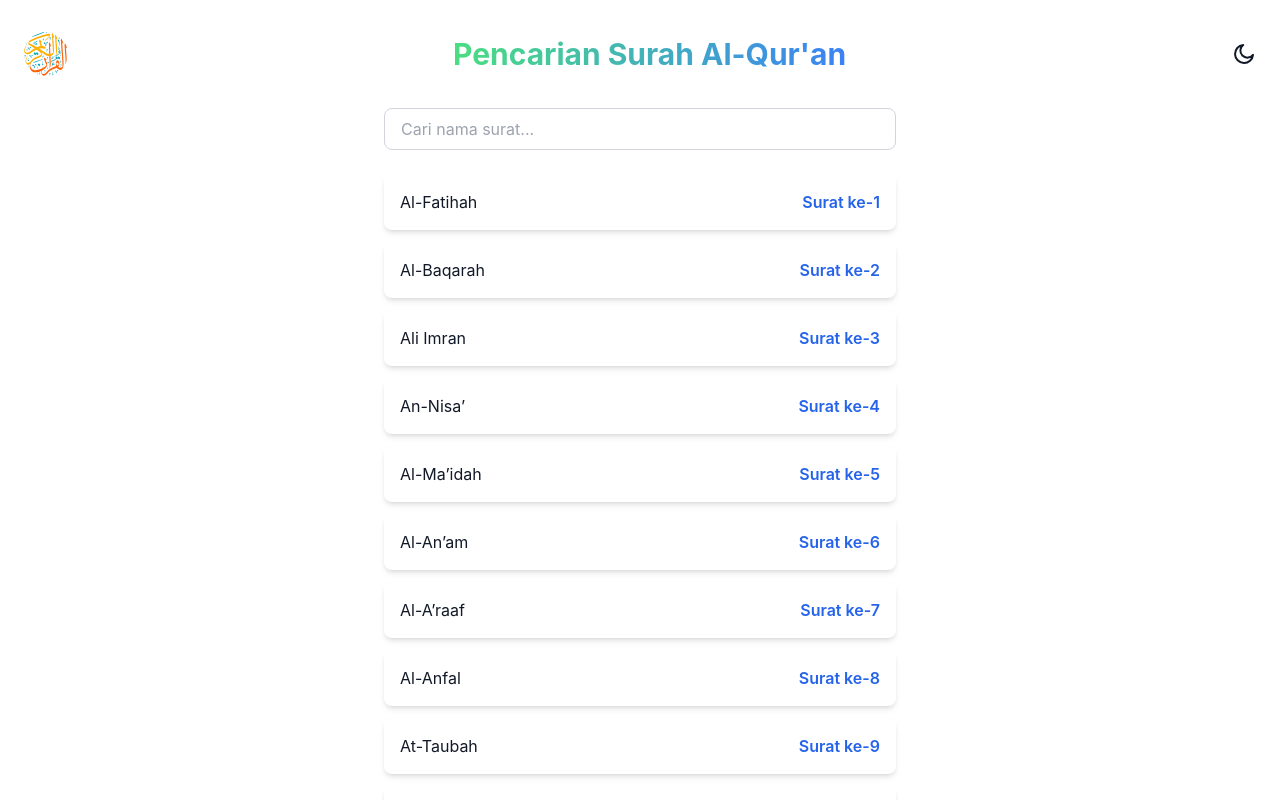
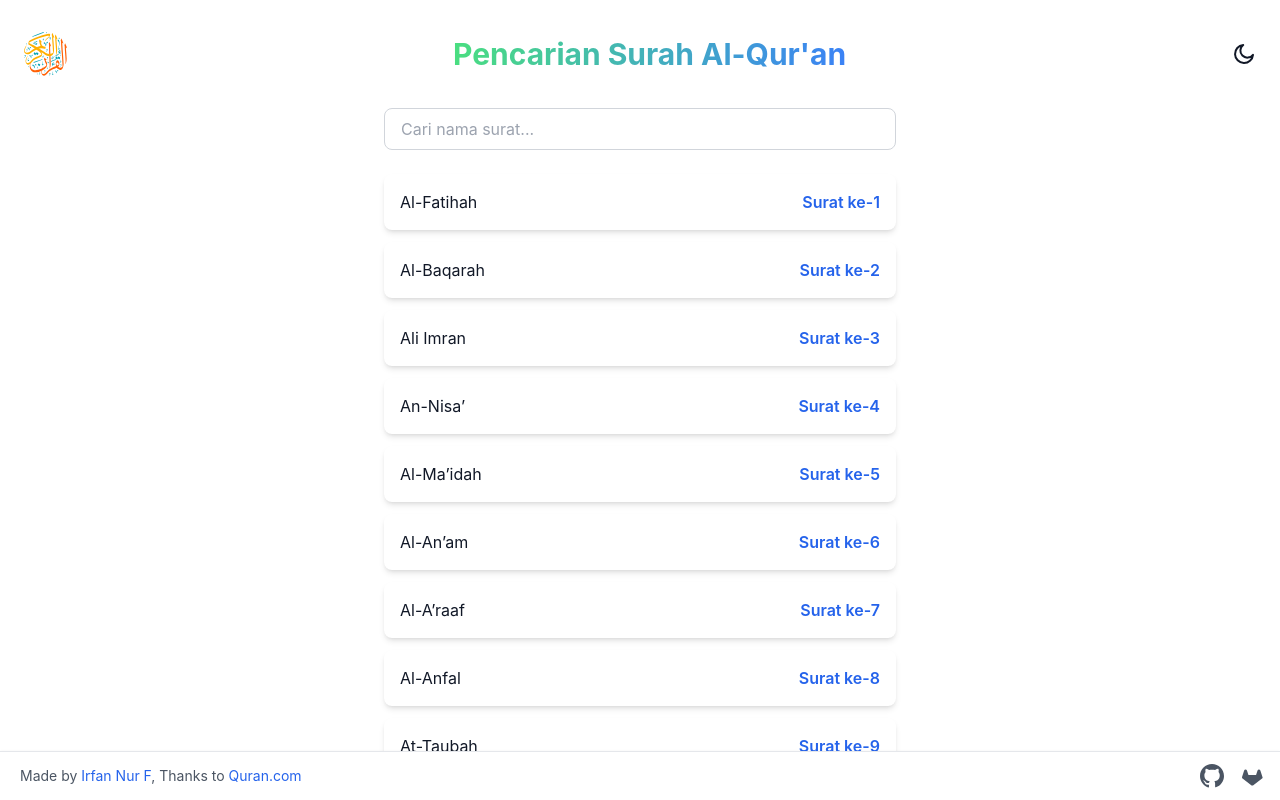
Before and after one commit to irfannur/surahquran, a Vue app: page / in a window 1280 px wide. Shown: the top 800 px of the page. Built offline with nearby package versions, Linux system fonts and the light colour scheme.

Commit message:
embed detail quran.com

```diff
--- a/src/App.vue
+++ b/src/App.vue
@@ -1,6 +1,6 @@
 <template>
   <div :class="{ 'dark': isDarkMode }" class="min-h-screen">
-    <div class="bg-white dark:bg-gray-800 p-6 relative">
+    <div class="fixed w-full bg-white dark:bg-gray-800 p-6 relative">
 
       <div class="flex items-center justify-between mb-6">
         <!-- Logo -->
@@ -38,24 +38,68 @@
           </span>
         </button>
       </div>
-      <!-- <h1 class="text-3xl font-bold mb-6 text-center text-gray-900 dark:text-white">Pencarian Surat Al-Qur'an</h1> -->
 
       <input v-model="searchQuery" type="text" placeholder="Cari nama surat..."
         class="w-full max-w-lg mx-auto block px-4 py-2 border border-gray-300 dark:border-gray-600 rounded-lg focus:outline-none focus:ring focus:border-blue-300 dark:bg-gray-700" />
 
       <div class="mt-6 max-w-lg mx-auto space-y-3">
-        <div v-for="surah in filteredSurahs" :key="surah.no"
-          class="bg-white dark:bg-gray-700 p-4 rounded-lg shadow-md flex justify-between">
+        <a @click.prevent="openSurah(surah.no)" v-for="surah in filteredSurahs" :key="surah.no"
+          class="bg-white dark:bg-gray-700 p-4 rounded-lg shadow-md flex justify-between cursor-pointer">
           <span class="text-gray-900 dark:text-white">{{ surah.name }}</span>
           <span class="font-semibold text-blue-600 dark:text-blue-400">Surat ke-{{ surah.no }}</span>
-        </div>
+        </a>
 
         <div v-if="filteredSurahs.length === 0" class="text-center text-gray-500 mt-4">
           Tidak ditemukan
         </div>
       </div>
     </div>
+
+    <!-- Offcanvas -->
+    <div v-if="showOffcanvas"
+      class="fixed inset-x-0 bottom-0 bg-white dark:bg-gray-800 shadow-lg p-4 border-t border-gray-300 dark:border-gray-700">
+      <button @click="closeOffcanvas" class="absolute top-2 right-4 text-gray-900 dark:text-white">
+        ✕
+      </button>
+      <div class="relative w-full h-96 mt-6 mb-6">
+        <!-- Loading Indicator -->
+        <div v-if="isLoading" class="absolute inset-0 flex items-center justify-center bg-gray-100 dark:bg-gray-900">
+          <span class="text-gray-500 dark:text-gray-400">Loading...</span>
+        </div>
+        <!-- Iframe -->
+        <iframe :src="`https://quran.com/id/${selectedSurah}`"
+          class="w-full h-full border border-gray-300 dark:border-gray-700" frameborder="0"
+          @load="onIframeLoad"></iframe>
+      </div>
+    </div>
   </div>
+
+  <footer
+    class="pl-5 fixed bottom-0 left-0 w-full flex justify-between items-center py-3 bg-white dark:bg-gray-800 border-t border-gray-200 dark:border-gray-700 text-gray-600 dark:text-gray-400 text-sm shadow">
+    <div class="text-center">
+      Made by <a href="https://github.com/irfannur" target="_blank"
+        class="text-blue-600 dark:text-blue-400 hover:underline">Irfan Nur F</a>, Thanks to <a href="https://quran.com"
+        target="_blank" class="text-blue-600 dark:text-blue-400 hover:underline">Quran.com</a>
+    </div>
+    <div class="flex space-x-4 pr-4">
+      <!-- GitHub Icon -->
+      <a href="https://github.com/irfannur" target="_blank"
+        class="text-gray-600 dark:text-gray-400 hover:text-blue-600">
+        <svg xmlns="http://www.w3.org/2000/svg" class="h-6 w-6" fill="currentColor" viewBox="0 0 24 24">
+          <path
+            d="M12 0C5.37 0 0 5.37 0 12c0 5.3 3.438 9.8 8.207 11.387.6.113.793-.263.793-.587v-2.17c-3.338.725-4.037-1.613-4.037-1.613-.55-1.387-1.338-1.756-1.338-1.756-1.087-.75.088-.725.088-.725 1.2.088 1.837 1.238 1.837 1.238 1.075 1.837 2.825 1.3 3.513.988.113-.775.425-1.3.775-1.6-2.662-.3-5.462-1.337-5.462-5.962 0-1.312.475-2.387 1.237-3.237-.125-.3-.537-1.512.113-3.15 0 0 1.012-.325 3.3 1.237.962-.263 2-.4 3.037-.4 1.037 0 2.075.137 3.037.4 2.287-1.562 3.3-1.237 3.3-1.237.65 1.638.238 2.85.113 3.15.762.85 1.237 1.925 1.237 3.237 0 4.637-2.8 5.662-5.462 5.962.437.375.825 1.112.825 2.237v3.312c0 .325.2.7.8.587C20.563 21.8 24 17.3 24 12c0-6.63-5.37-12-12-12z" />
+        </svg>
+      </a>
+      <!-- GitLab Icon -->
+      <a href="https://gitlab.com/irfannur238" target="_blank"
+        class="text-gray-600 dark:text-gray-400 hover:text-orange-600">
+        <svg xmlns="http://www.w3.org/2000/svg" class="h-6 w-6" fill="currentColor" viewBox="0 0 24 24">
+          <path
+            d="M22.453 12.934l-2.1-6.463c-.2-.6-.8-.988-1.4-.988-.6 0-1.2.388-1.4.988l-1.5 4.612H8.447l-1.5-4.612c-.2-.6-.8-.988-1.4-.988-.6 0-1.2.388-1.4.988l-2.1 6.463c-.2.6 0 1.238.5 1.625l9.05 6.825c.4.3 1 .3 1.4 0l9.05-6.825c.5-.387.7-1.025.5-1.625z" />
+        </svg>
+      </a>
+    </div>
+  </footer>
 </template>
 
 <script setup>
@@ -64,6 +108,9 @@ import { surahs } from './data/surahs';
 
 const searchQuery = ref('');
 const isDarkMode = ref(localStorage.getItem('darkMode') === 'true');
+const showOffcanvas = ref(false);
+const selectedSurah = ref(null);
+const isLoading = ref(true); // State untuk loading indikator
 
 // Filter pencarian surah
 const filteredSurahs = computed(() =>
@@ -76,6 +123,23 @@ const filteredSurahs = computed(() =>
 const toggleDarkMode = () => {
   isDarkMode.value = !isDarkMode.value;
   localStorage.setItem('darkMode', isDarkMode.value);
+};
+
+// Fungsi untuk membuka offcanvas
+const openSurah = (surahNo) => {
+  selectedSurah.value = surahNo;
+  showOffcanvas.value = true;
+  isLoading.value = true; // Tampilkan loading saat iframe dimuat
+};
+
+// Fungsi untuk menutup offcanvas
+const closeOffcanvas = () => {
+  showOffcanvas.value = false;
+};
+
+// Fungsi untuk menyembunyikan loading setelah iframe selesai dimuat
+const onIframeLoad = () => {
+  isLoading.value = false;
 };
 
 // Tambahkan class dark ke body saat nilai berubah
```
